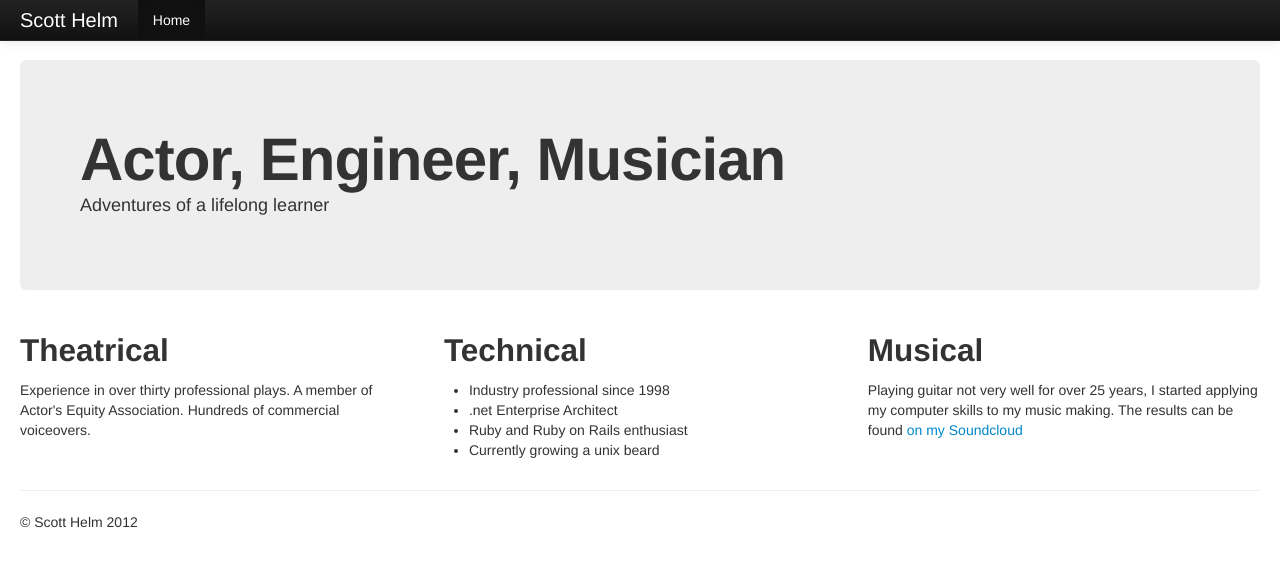
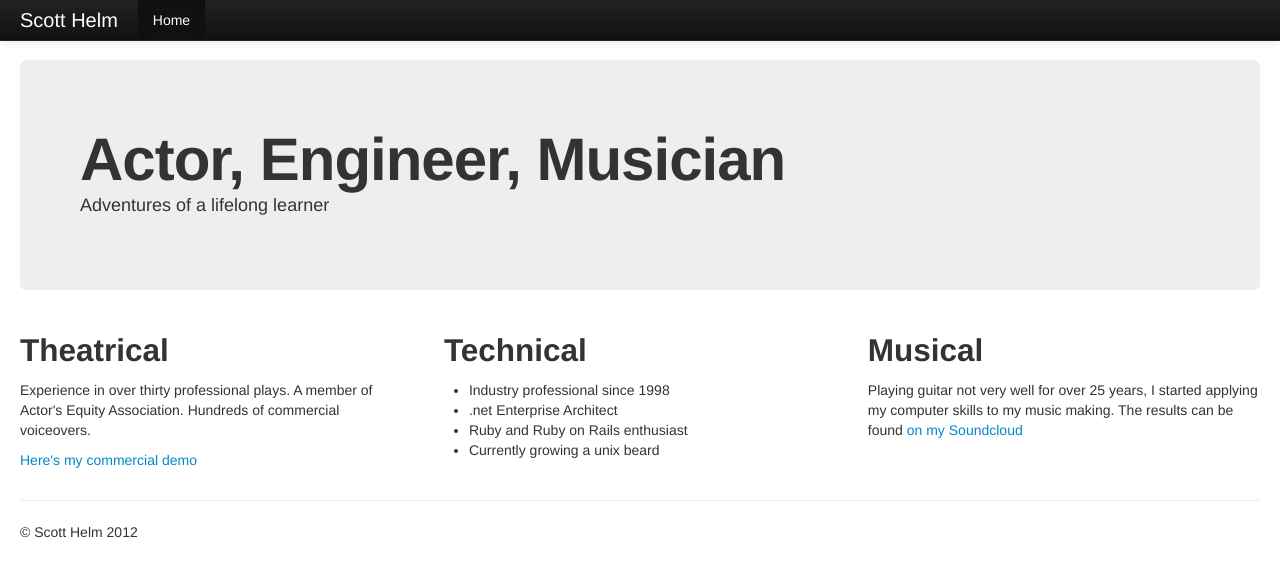
Before and after one commit to scotthelm/scotthelm.github.com.raw, a Jekyll site: the page built from index.html, in a window 1280 px wide. Shown: the top 577 px of the page. Built offline with Jekyll 4.4.1, drawn with Linux system fonts in a browser that asks for light colours; nearby versions of some CDN libraries.

Commit message:
added commercial demo

```diff
--- a/index.html
+++ b/index.html
@@ -12,6 +12,9 @@ title: "Scott Helm: Actor, Engineer, Lifelong Learner"
     <p>
     Experience in over thirty professional plays. A member of Actor's Equity
     Association.  Hundreds of commercial voiceovers.
+    </p>
+    <p>
+    <a href="http://s3.amazonaws.com/ScottHelm/demo/Scott%20Helm%20Commercial%20Demo%202011.mp3">Here's my commercial demo</a>
     </p>
   </div>
   <div class="span4">
```
